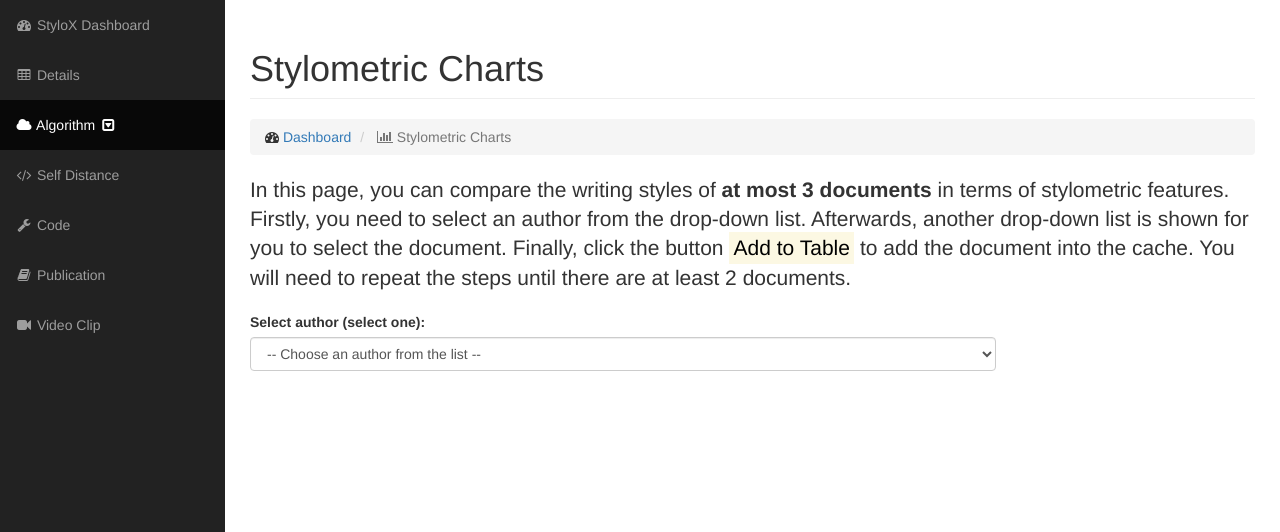
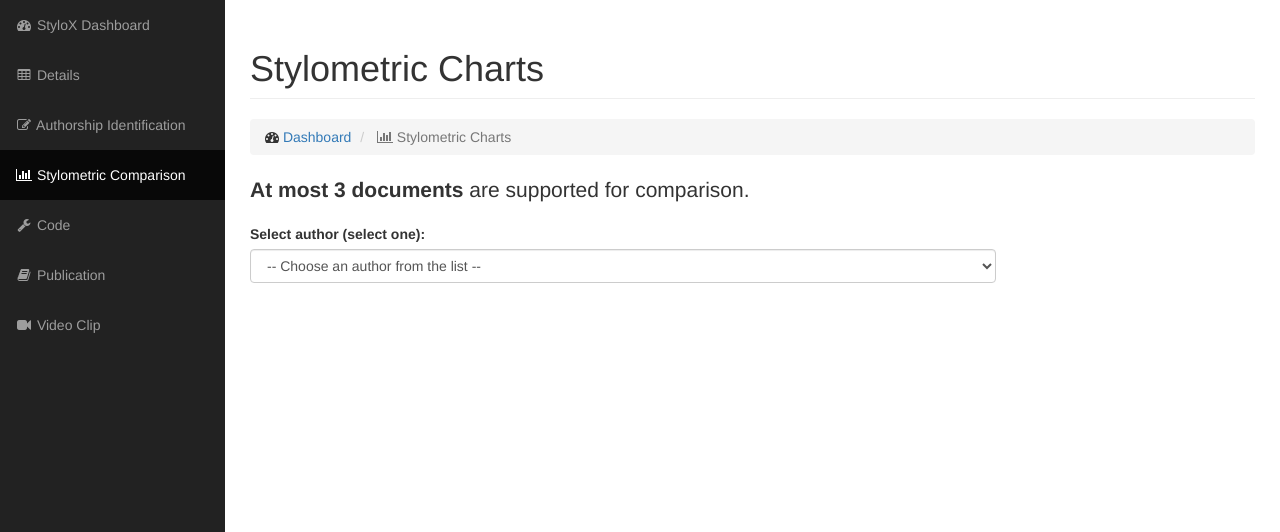
Before and after one commit to LucentC/authorshipIdentification_py, a Flask app: page /charts in a window 1280 px wide. Shown: the part 51-583 px from the top of the page. Run offline with Flask 2, Linux system fonts and the light colour scheme; a database or web service that is not in the repository returns one stand-in record (values such as "Sample title"); parts of the project's set-up code (start-up, migrations or seed data) failed here and were passed over; some libraries are stand-ins or nearby versions.

Commit message:
Fine-tune UI

```diff
--- a/data_analysis/data_warehouse_v2.py
+++ b/data_analysis/data_warehouse_v2.py
@@ -29,3 +29,9 @@
     SQL_SELECT_QUERY = "SELECT doc_id, doc_title FROM document WHERE doc_id IN ({})".format(','.join(doc_list))
     rows = connect_to_database_v2.execute_select_query(SQL_SELECT_QUERY)
     return rows
+
+
+def get_total_no_of_paragraphes_by_doc_id(doc_id):
+    SQL_SELECT_QUERY = "SELECT COUNT(DISTINCT para_id) FROM paragraph WHERE doc_id = {};".format(int(doc_id))
+    rows = connect_to_database_v2.execute_select_query(SQL_SELECT_QUERY)[0][0]
+    return rows
--- a/flask_app/app.py
+++ b/flask_app/app.py
@@ -4,7 +4,7 @@
 from StringIO import StringIO
 
 from flask import Flask
-from flask import render_template, make_response, request, Markup, jsonify, session
+from flask import render_template, make_response, request, Markup, jsonify, session, send_file
 from werkzeug.exceptions import abort
 from werkzeug.utils import secure_filename
 
@@ -22,11 +22,8 @@
 @app.route('/')
 def index():
     return render_template('data_visualize/index.html',
-                           title='Dashboard',
-                           content=Markup(u'This is the index page of this application.<br> In the following 3 boxes, '
-                                          u'<strong>Total number of authors</strong>, <strong>Total number of '
-                                          u'documents</strong> and <strong>Total number of documents with Stylometric '
-                                          u'features calculated</strong> will be shown.'),
+                           title='Welcome to the StyloX System',
+                           content='',
                            no_of_authors='Retrieving',
                            no_of_documents='Retrieving',  # data_warehouse.get_total_num_of_docs(),
                            no_of_documents_with_stylo='Retrieving',
@@ -175,12 +172,7 @@
 def get_chars():
     return render_template('data_visualize/charts.html',
                            title='Stylometric Charts',
-                           content=Markup(u'In this page, you can compare the writing styles of <strong>at most 3 '
-                                          u'documents</strong> in terms of stylometric features. Firstly, you need to '
-                                          u'select an author from the drop-down list. Afterwards, another drop-down '
-                                          u'list is shown for you to select the document. Finally, click the button '
-                                          u'<mark>Add to Table</mark> to add the document into the cache. You will '
-                                          u'need to repeat the steps until there are at least 2 documents.'),
+                           content=Markup(u'<strong>At most 3 documents</strong> are supported for comparison.'),
                            authors_list=data_warehouse.get_all_author_id_and_name()
                            )
 
@@ -286,9 +278,8 @@
                 doc_list.append(row[0])
 
         return render_template('data_visualize/select_doc.html',
-                               title='Select an author',
-                               content=u'Select an author in the following list and the system will display the '
-                                       u'details of that author you selected',
+                               title='Select an document',
+                               content=u'Select a document in the following list',
                                doc_list=data_warehouse_v2.get_docs_name_by_doc_ids(doc_list)
                                )
 
@@ -308,13 +299,20 @@
         return render_template('data_visualize/show_stat.html',
                                title='Result',
                                content='',
+                               doc_title=data_warehouse_v2.get_doc_title_by_id(doc_id),
                                author=data_warehouse_v2.get_author_name_by_doc_id(doc_id),
+                               no_of_paragraph=data_warehouse_v2.get_total_no_of_paragraphes_by_doc_id(doc_id),
                                probability=[(int(item[0]), data_warehouse_v2.get_author_name_by_id(int(item[0])),
                                              to_percentage(item[1])) for item in result],
                                )
         # except ValueError as e:
         #     print e.message
         #     abort(403)
+
+
+@app.route('/publication')
+def show_pdf_file():
+    return send_file('/var/tmp/short.pdf')
 
 
 @app.errorhandler(403)
--- a/flask_app/templates/data_visualize/charts.html
+++ b/flask_app/templates/data_visualize/charts.html
@@ -1,7 +1,7 @@
 {% from 'macros/show_modal.html' import show_modal %}
 {% from 'macros/select_authors_and_docs.html' import select_authors_and_docs %}
 {% extends 'template.html' %}
-{% set active_page = 'algo' %}
+{% set active_page = 'charts' %}
 
 {% block title %}{{ title }}{% endblock %}
 
--- a/flask_app/templates/template.html
+++ b/flask_app/templates/template.html
@@ -54,17 +54,12 @@
             {% set nav_bar = [
                 ('/', 'dashboard' ,'fa fa-fw fa-dashboard', 'StyloX Dashboard'),
                 ('details', 'details', 'fa fa-fw fa-table', 'Details'),
-                ('#', 'algo', 'fa fa-fw fa-cloud', 'Algorithm'),
-                ('selffunc', 'selffunc', 'fa fa-fw fa-code', 'Self Distance'),
+                ('select-doc', 'authoriden', 'fa fa-fw fa-edit', 'Authorship Identification'),
+                ('charts', 'charts','fa fa-fw fa-bar-chart-o', 'Stylometric Comparison'),
                 ('https://github.com/CityUHKDB/pladetect_py', 'code', 'fa fa-fw fa-wrench', 'Code'),
-                ('#', 'publication', 'fa fa-fw fa-book', 'Publication'),
+                ('/publication', 'publication', 'fa fa-fw fa-book', 'Publication'),
                 ('#', 'video', 'fa fa-fw fa-video-camera', 'Video Clip'),
             ] -%}
-
-            {% set algorithm = [
-                ('charts', 'charts','fa fa-fw fa-bar-chart-o', 'Stylometric Comparison'),
-                ('select-doc', 'upload', 'fa fa-fw fa-edit', 'Authorship Identification'),
-            ]-%}
 
             {% set active_page = active_page|default('dashboard') %}
 
```
Also changed, not shown: flask_app/templates/data_visualize/index.html (+0 -38 lines), flask_app/templates/data_visualize/select_doc.html (+8 -2 lines), flask_app/templates/data_visualize/show_stat.html (+5 -4 lines).
